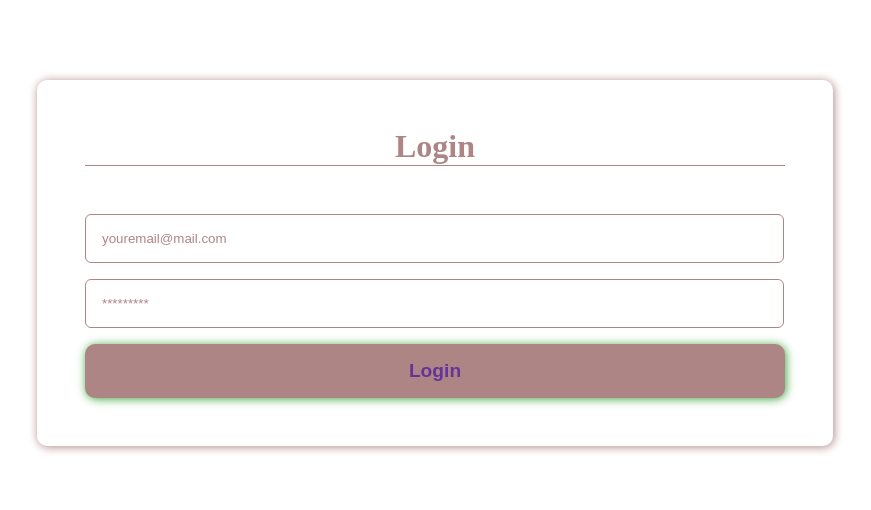
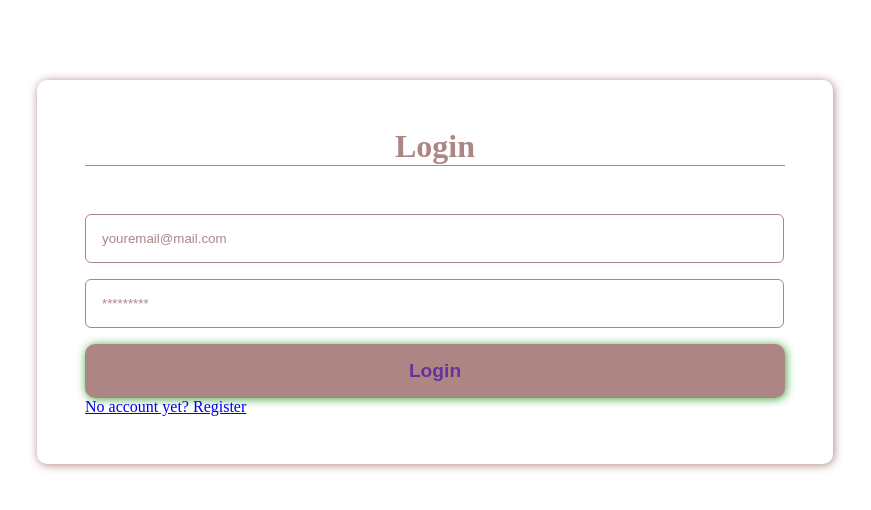
Before and after one commit to NadineL1/WellnessApp, a React (Vite) app: page / in a window 1280 px wide. Shown: the top 510 px of the page, without its empty margins (205-1076 px from the left). Built offline with nearby package versions, Linux system fonts and the light colour scheme.

Commit message:
add simple a-tag for user to easily navigate between register and login. login is now at / change if it goes to /login

```diff
--- a/src/components/auth/Login.jsx
+++ b/src/components/auth/Login.jsx
@@ -25,6 +25,7 @@ export default function Login() {
                     <input type="password" value={password} onChange={(e) => setPassword(e.target.value)} placeholder='*********' />
                     <button type="submit" className='submit-btn'>Login</button>
                 </form>
+                <a href='/register'>No account yet? Register</a>
             </div>
         </div>
     )
--- a/src/components/auth/Register.jsx
+++ b/src/components/auth/Register.jsx
@@ -73,6 +73,7 @@ export default function Register() {
                         placeholder='Birthday'
                         required />
                     <button type="submit" className='submit-btn'>Register user</button>
+                    <a href='/'>Already a member? sign in</a>
                 </form>
             </div>
         </div>
```
